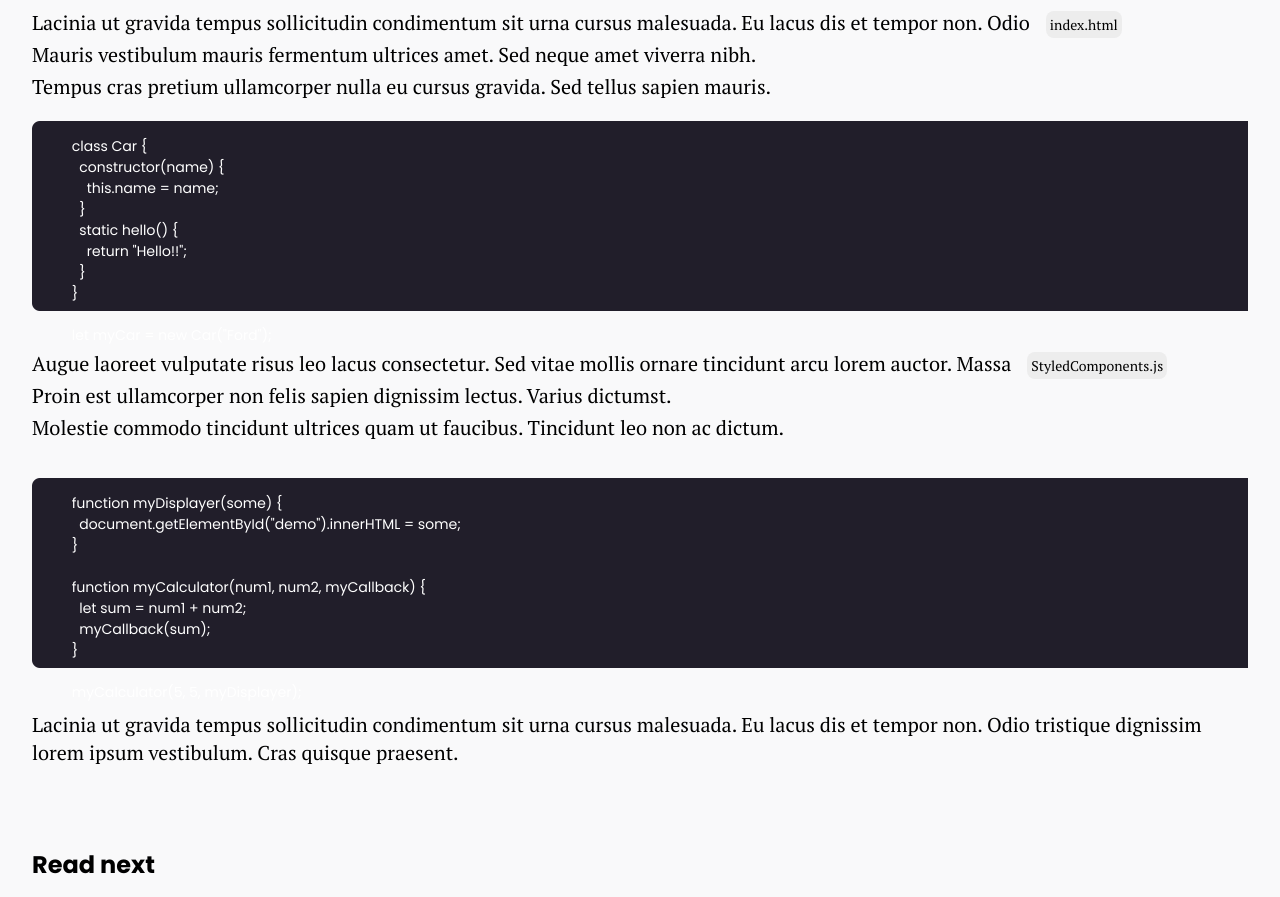
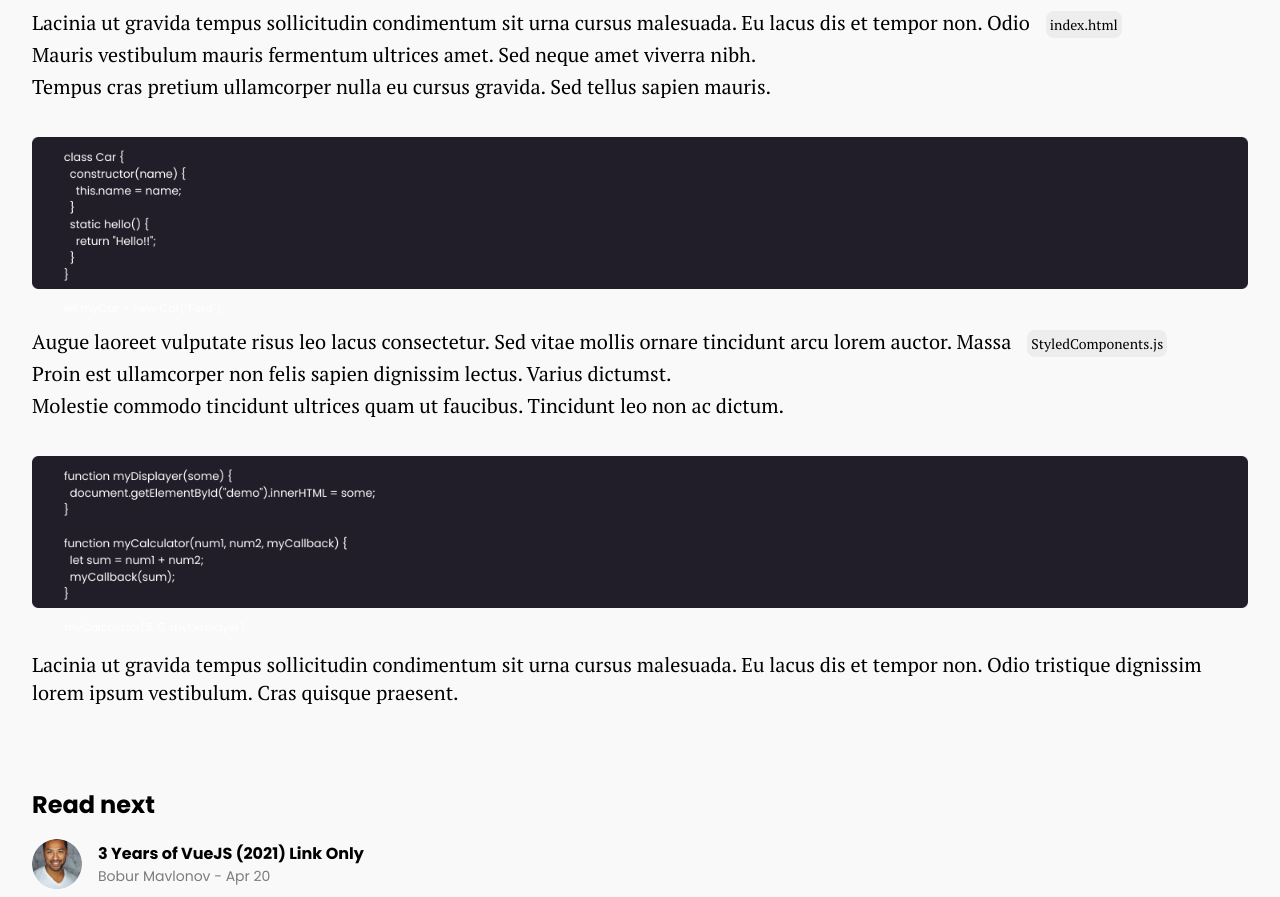
Before and after one commit to shruti271/university_listing_nextjs, a Next.js app in the folder compo-frontend/: page /articles/article-details in a window 1280 px wide. Shown: the part 1201-2098 px from the top of the page. Built offline with nearby package versions, Linux system fonts and the light colour scheme; what countries-list would draw is missing.

Commit message:
fix image issue

```diff
--- a/compo-frontend/pages/articles/article-details.js
+++ b/compo-frontend/pages/articles/article-details.js
@@ -106,10 +106,9 @@ const ArticleDetails = () => {
             sapien mauris.
           </p>
 
-          {/* <div className="mt-5 w-full h-[225px] relative">
-            <Image src={ArtSS1} layout="fill" className="object-cover" />
-          </div> */}
-          <div className="xyz mt-5"></div>
+          <div className="mt-9">
+            <Image src={ArtSS1}/>
+          </div>
           <p className="mt-1 text-md sm:text-lg md:text-xl text-[#000000] font-normal font-['PT_Serif']">
             Augue laoreet vulputate risus leo lacus consectetur. Sed vitae
             mollis ornare tincidunt arcu lorem auctor. Massa
@@ -126,10 +125,9 @@ const ArticleDetails = () => {
             non ac dictum.
           </p>
 
-          {/* <div className="mt-9 w-full h-[225px] relative">
-            <Image src={ArtSS2} layout="fill" className="object-cover" />
-          </div> */}
-          <div className="abc mt-9"></div>
+          <div className="mt-9">
+            <Image src={ArtSS2}/>
+          </div>
 
           <p className="mt-2 text-md sm:text-lg md:text-xl text-[#000000] font-normal font-['PT_Serif']">
             Lacinia ut gravida tempus sollicitudin condimentum sit urna cursus
--- a/compo-frontend/styles/globals.css
+++ b/compo-frontend/styles/globals.css
@@ -129,18 +129,3 @@ h6 {
   background: #888;
   border-radius: 5px;
 }
-
-.xyz {
-  width: 100%;
-  height: 225px;
-  background-image: url("../assets/art-ss-1.png");
-  background-size: cover;
-  background-repeat: no-repeat;
-}
-.abc {
-  width: 100%;
-  height: 225px;
-  background-image: url("../assets/art-ss-2.png");
-  background-size: cover;
-  background-repeat: no-repeat;
-}
```
